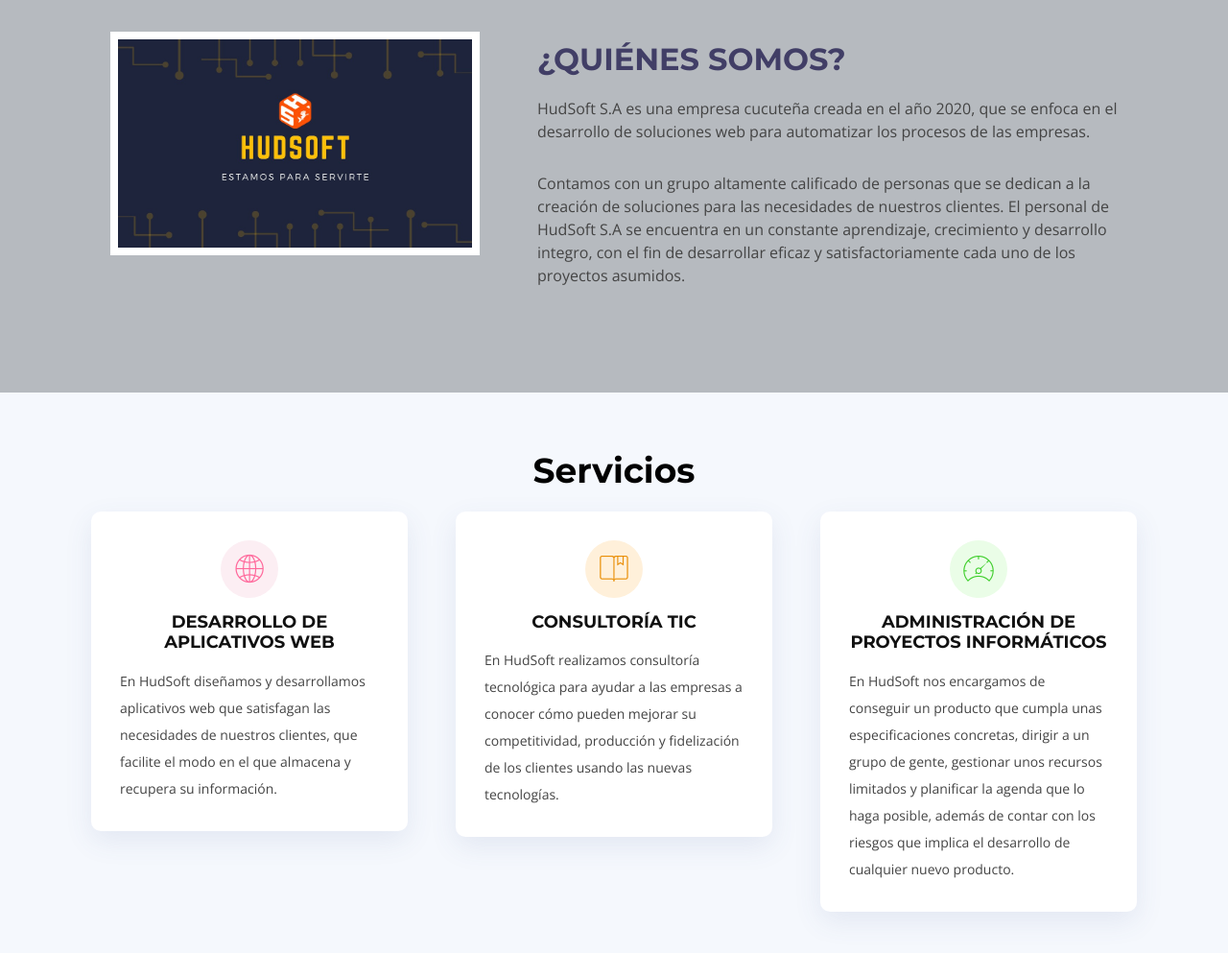
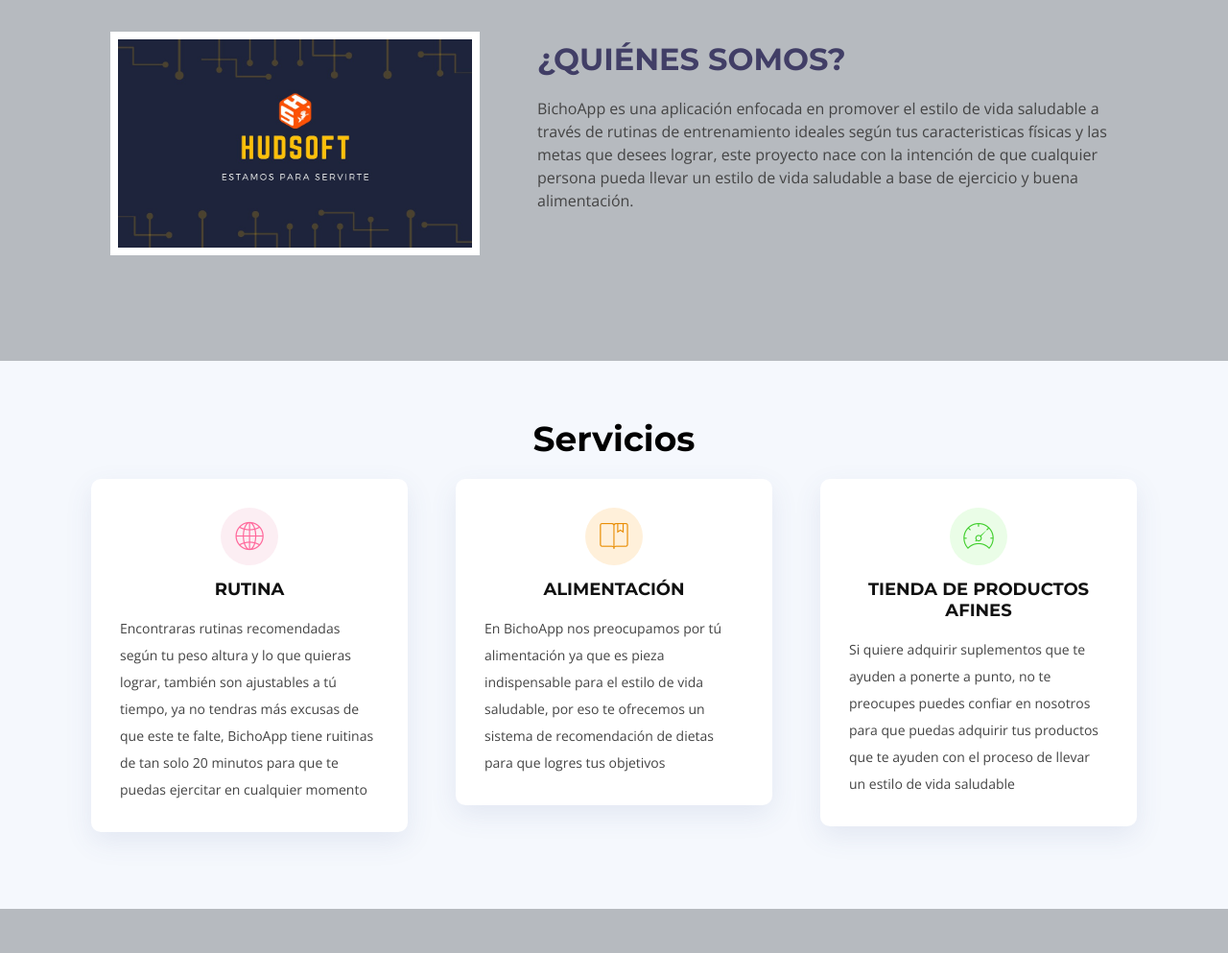
Before and after one commit to nicolaspa1/bichoapp, a plain HTML site: page index.html in a window 1280 px wide. Shown: the part 877-1870 px from the top of the page at 96% size. Drawn offline with nearby package versions, Linux system fonts and the light colour scheme; files whose address does not match are found by name.

Commit message:
cambios generales pagina web

```diff
--- a/index.html
+++ b/index.html
@@ -92,13 +92,11 @@
           <div class="col-lg-7 col-md-6">
             <div class="about-content">
               <h2>¿QUIÉNES SOMOS?</h2>
-              <p>HudSoft S.A es una empresa cucuteña creada en el año 2020, que se enfoca en el desarrollo de soluciones
-                web para automatizar los procesos de las empresas.</p>
-              <p>Contamos con un grupo altamente calificado de personas que se dedican a la creación de soluciones para
-                las necesidades de nuestros clientes. El personal de HudSoft S.A se encuentra en un constante
-                aprendizaje, crecimiento y desarrollo integro, con el fin de desarrollar eficaz y satisfactoriamente
-                cada
-                uno de los proyectos asumidos.</p>
+              <p>BichoApp es una aplicación enfocada en promover el estilo de vida saludable a través de rutinas de
+                entrenamiento ideales según tus caracteristicas físicas y las metas que desees lograr, este proyecto
+                nace con la intención de que cualquier persona pueda llevar un estilo de vida saludable a base de
+                ejercicio y buena alimentación.</p>
+
             </div>
           </div>
         </div>
@@ -123,18 +121,20 @@
             <div class="box">
               <div class="icon" style="background: #fceef3;"><i class="ion-ios-world-outline"
                   style="color: #ff689b;"></i></div>
-              <h4 class="title"><a href="">DESARROLLO DE APLICATIVOS WEB</a></h4>
-              <p class="description">En HudSoft diseñamos y desarrollamos aplicativos web
-                 que satisfagan las necesidades de nuestros clientes, que facilite el modo en el que almacena y recupera su información.</p>
+              <h4 class="title"><a href="">RUTINA</a></h4>
+              <p class="description">Encontraras rutinas recomendadas según tu peso altura y lo que quieras lograr,
+                también son ajustables a tú tiempo, ya no tendras más excusas de que este te falte, BichoApp tiene
+                ruitinas de tan solo 20 minutos para que te puedas ejercitar en cualquier momento</p>
             </div>
           </div>
           <div class="col-md-6 col-lg-4 wow bounceInUp" data-wow-duration="1.4s">
             <div class="box">
               <div class="icon" style="background: #fff0da;"><i class="ion-ios-bookmarks-outline"
                   style="color: #e98e06;"></i></div>
-              <h4 class="title"><a href="">CONSULTORÍA TIC</a></h4>
-              <p class="description">En HudSoft realizamos consultoría tecnológica para ayudar a las empresas a conocer cómo pueden
-                 mejorar su competitividad, producción y fidelización de los clientes usando las nuevas tecnologías.</p>
+              <h4 class="title"><a href="">ALIMENTACIÓN</a></h4>
+              <p class="description">En BichoApp nos preocupamos por tú alimentación ya que es pieza indispensable para
+                el estilo de vida saludable, por eso te ofrecemos un sistema de recomendación de dietas para que logres
+                tus objetivos</p>
             </div>
           </div>
 
@@ -142,9 +142,10 @@
             <div class="box">
               <div class="icon" style="background: #eafde7;"><i class="ion-ios-speedometer-outline"
                   style="color:#41cf2e;"></i></div>
-              <h4 class="title"><a href="">ADMINISTRACIÓN DE PROYECTOS INFORMÁTICOS<a></h4>
-              <p class="description">En HudSoft nos encargamos de conseguir un producto que cumpla unas especificaciones concretas,
-                 dirigir a un grupo de gente, gestionar unos recursos limitados y planificar la agenda que lo haga posible, además de contar con los riesgos que implica el desarrollo de cualquier nuevo producto.</p>
+              <h4 class="title"><a href="">TIENDA DE PRODUCTOS AFINES<a></h4>
+              <p class="description">Si quiere adquirir suplementos que te ayuden a ponerte a punto, no te preocupes
+                puedes confiar en nosotros para que puedas adquirir tus productos que te ayuden con el proceso de llevar
+                un estilo de vida saludable</p>
             </div>
           </div>
 
@@ -309,13 +310,13 @@
             <h4 style="color: black;">Envianos un mensaje</h4>
             <form action="" method="post" role="form" class="contactForm">
               <div class="form-group">
-                  <input type="text" name="name" class="form-control" id="name" placeholder="Nombre"
-                    data-rule="minlen:4" data-msg="Please enter at least 4 chars" />
+                <input type="text" name="name" class="form-control" id="name" placeholder="Nombre" data-rule="minlen:4"
+                  data-msg="Please enter at least 4 chars" />
                 <div class="validation"></div>
               </div>
               <div class="form-group">
-                  <input type="email" class="form-control" name="email" id="email" placeholder="Email"
-                    data-rule="email" data-msg="Please enter a valid email" />
+                <input type="email" class="form-control" name="email" id="email" placeholder="Email" data-rule="email"
+                  data-msg="Please enter a valid email" />
                 <div class="validation"></div>
               </div>
               <div class="form-group">
```
Lines whose indentation alone changed are shown as unchanged.
